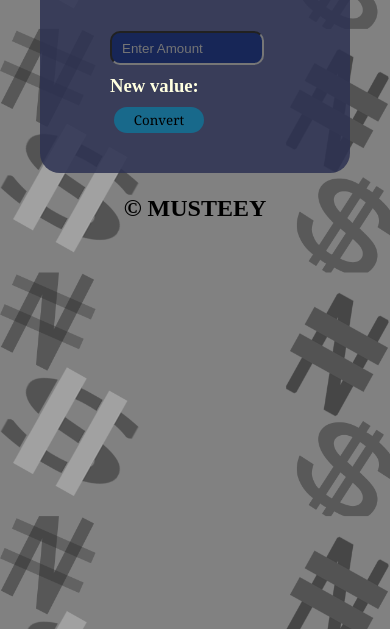
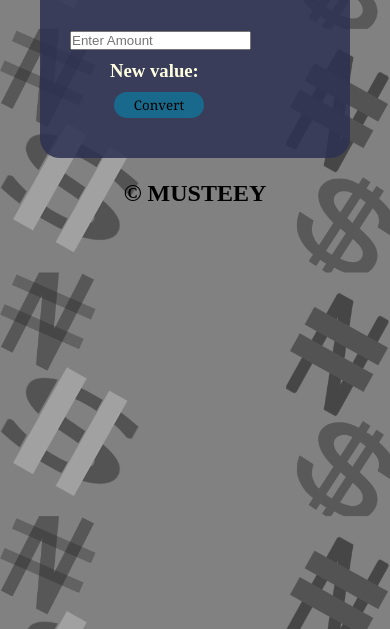
Before and after one commit to Mustapha0611/CurrencyConverter, a plain HTML site: page index.html in a window 390 px wide. Shown: the part 215-844 px from the top of the page. Drawn offline with Linux system fonts and the light colour scheme.

Commit message:
Update Currency.css

```diff
--- a/Currency.css
+++ b/Currency.css
@@ -44,7 +44,7 @@ p{
     color: rgb(255, 255, 255);
     transition: 0.3s;
 }
-input[type = "number"]{
+input[type = "text"]{
     background-color: rgba(11, 30, 87, 0.74);
     width: 140px;
     border-radius: 10px;
@@ -125,7 +125,7 @@ h2{
         color: rgb(255, 255, 255);
         transition: 0.3s;
     }
-    input[type = "number"]{
+    input[type = "text"]{
         background-color: rgba(11, 30, 87, 0.74);
         width: 140px;
         border-radius: 10px;
```
